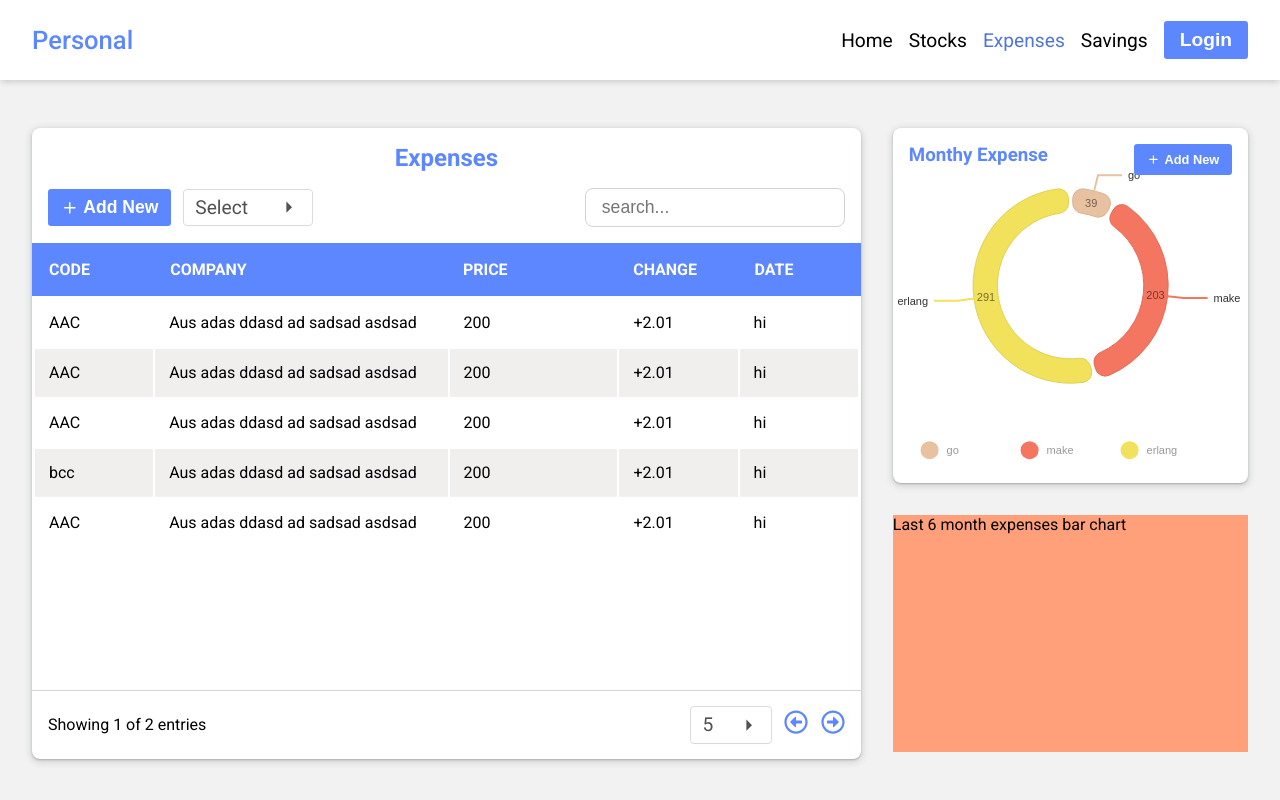
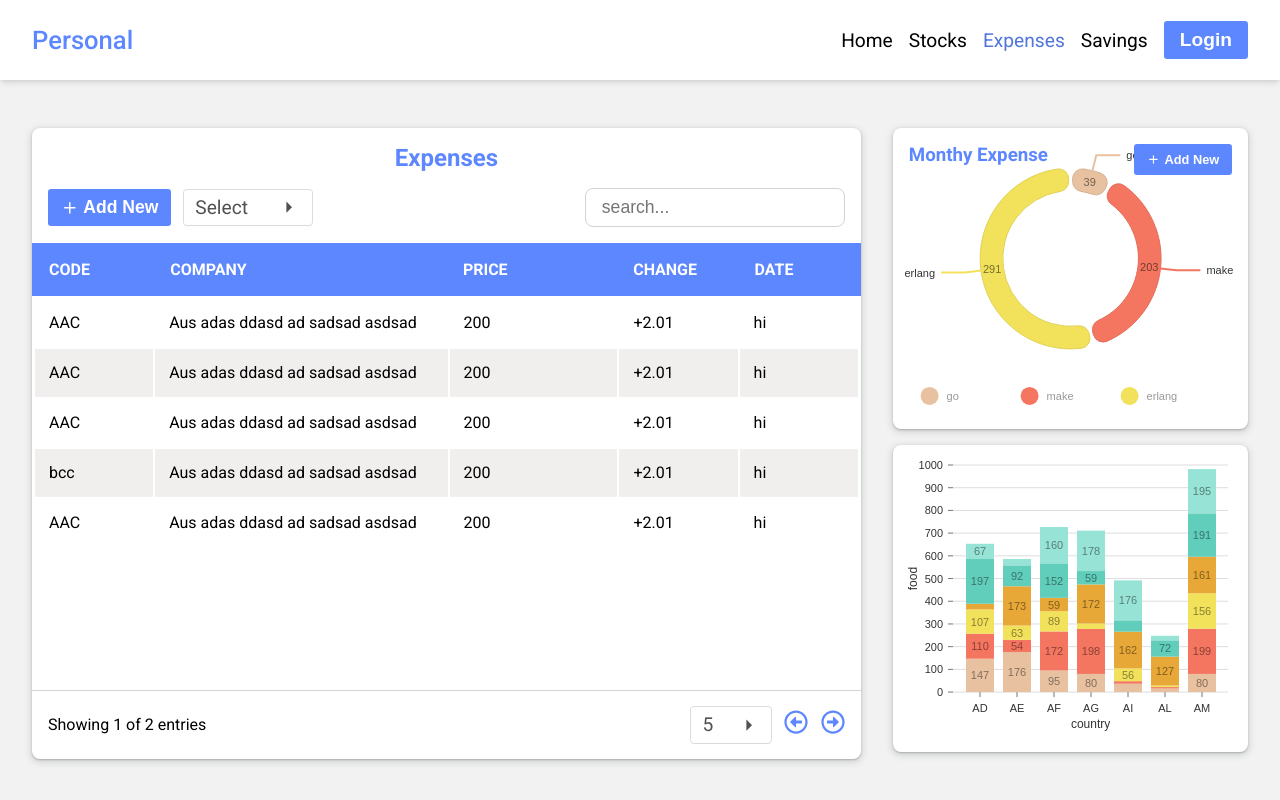
Before and after one commit to gamitej/Personal-Investment, a React (Vite) app in the folder client/: page /expenses in a window 1280 px wide. Built offline with nearby package versions, Linux system fonts and the light colour scheme.

Commit message:
NEW : nivo bar chart

```diff
--- /dev/null
+++ b/client/src/components/charts/BarChartNivo.tsx
@@ -0,0 +1,84 @@
+import { FC } from "react";
+import { ResponsiveBar } from "@nivo/bar";
+
+interface BarChartNivoProps {
+  data: any;
+  keys: string[];
+  fillData?: any;
+  indexBy: string;
+  padding?: number;
+}
+
+const BarChartNivo: FC<BarChartNivoProps> = ({
+  data = [],
+  keys = [],
+  fillData = [],
+  padding = 0.25,
+  indexBy = "country",
+}) => (
+  <ResponsiveBar
+    data={data}
+    padding={padding}
+    indexBy={indexBy}
+    colors={{ scheme: "nivo" }}
+    valueScale={{ type: "linear" }}
+    indexScale={{ type: "band", round: true }}
+    margin={{ top: 20, right: 20, bottom: 60, left: 60 }}
+    keys={keys}
+    defs={[
+      {
+        id: "dots",
+        type: "patternDots",
+        background: "inherit",
+        color: "#38bcb2",
+        size: 4,
+        padding: 1,
+        stagger: true,
+      },
+      {
+        id: "lines",
+        type: "patternLines",
+        background: "inherit",
+        color: "#eed312",
+        rotation: -45,
+        lineWidth: 6,
+        spacing: 10,
+      },
+    ]}
+    fill={fillData}
+    axisTop={null}
+    axisRight={null}
+    axisBottom={{
+      tickSize: 5,
+      tickPadding: 5,
+      tickRotation: 0,
+      legend: "country",
+      legendPosition: "middle",
+      legendOffset: 32,
+      truncateTickAt: 0,
+    }}
+    axisLeft={{
+      tickSize: 5,
+      tickPadding: 5,
+      tickRotation: 0,
+      legend: "food",
+      legendPosition: "middle",
+      legendOffset: -40,
+      truncateTickAt: 0,
+    }}
+    labelSkipWidth={12}
+    labelSkipHeight={12}
+    labelTextColor={{
+      from: "color",
+      modifiers: [["darker", 1.6]],
+    }}
+    legends={[]}
+    role="application"
+    ariaLabel="Nivo bar chart demo"
+    barAriaLabel={(e) =>
+      e.id + ": " + e.formattedValue + " in country: " + e.indexValue
+    }
+  />
+);
+
+export default BarChartNivo;
--- a/client/src/pages/Expenses/Expenses.scss
+++ b/client/src/pages/Expenses/Expenses.scss
@@ -30,10 +30,10 @@
       height: calc(100vh - 11rem);
       display: flex;
       flex-direction: column;
-      gap: 2rem;
+      gap: 1rem;
 
       .expense-right-top {
-        height: 60%;
+        height: 49%;
         width: 100%;
         position: relative;
         border-radius: 0.5rem;
@@ -56,8 +56,12 @@
       }
 
       .expense-right-bottom {
-        height: 40%;
-        background-color: lightsalmon;
+        height: 50%;
+        width: 100%;
+        border-radius: 0.5rem;
+        background-color: #ffffff;
+        box-shadow: rgba(60, 64, 67, 0.3) 0px 1px 2px 0px,
+          rgba(60, 64, 67, 0.15) 0px 2px 6px 2px;
       }
     }
   }
--- /dev/null
+++ b/client/src/pages/Expenses/LastSixMonth.tsx
@@ -0,0 +1,120 @@
+import BarChartNivo from "@/components/charts/BarChartNivo";
+
+const data = [
+  {
+    country: "AD",
+    "hot dog": 147,
+    "hot dogColor": "hsl(353, 70%, 50%)",
+    burger: 110,
+    burgerColor: "hsl(282, 70%, 50%)",
+    sandwich: 107,
+    sandwichColor: "hsl(97, 70%, 50%)",
+    kebab: 25,
+    kebabColor: "hsl(13, 70%, 50%)",
+    fries: 197,
+    friesColor: "hsl(275, 70%, 50%)",
+    donut: 67,
+    donutColor: "hsl(95, 70%, 50%)",
+  },
+  {
+    country: "AE",
+    "hot dog": 176,
+    "hot dogColor": "hsl(335, 70%, 50%)",
+    burger: 54,
+    burgerColor: "hsl(334, 70%, 50%)",
+    sandwich: 63,
+    sandwichColor: "hsl(233, 70%, 50%)",
+    kebab: 173,
+    kebabColor: "hsl(29, 70%, 50%)",
+    fries: 92,
+    friesColor: "hsl(250, 70%, 50%)",
+    donut: 28,
+    donutColor: "hsl(302, 70%, 50%)",
+  },
+  {
+    country: "AF",
+    "hot dog": 95,
+    "hot dogColor": "hsl(192, 70%, 50%)",
+    burger: 172,
+    burgerColor: "hsl(62, 70%, 50%)",
+    sandwich: 89,
+    sandwichColor: "hsl(353, 70%, 50%)",
+    kebab: 59,
+    kebabColor: "hsl(57, 70%, 50%)",
+    fries: 152,
+    friesColor: "hsl(258, 70%, 50%)",
+    donut: 160,
+    donutColor: "hsl(177, 70%, 50%)",
+  },
+  {
+    country: "AG",
+    "hot dog": 80,
+    "hot dogColor": "hsl(13, 70%, 50%)",
+    burger: 198,
+    burgerColor: "hsl(200, 70%, 50%)",
+    sandwich: 24,
+    sandwichColor: "hsl(91, 70%, 50%)",
+    kebab: 172,
+    kebabColor: "hsl(301, 70%, 50%)",
+    fries: 59,
+    friesColor: "hsl(75, 70%, 50%)",
+    donut: 178,
+    donutColor: "hsl(275, 70%, 50%)",
+  },
+  {
+    country: "AI",
+    "hot dog": 37,
+    "hot dogColor": "hsl(51, 70%, 50%)",
+    burger: 11,
+    burgerColor: "hsl(244, 70%, 50%)",
+    sandwich: 56,
+    sandwichColor: "hsl(150, 70%, 50%)",
+    kebab: 162,
+    kebabColor: "hsl(12, 70%, 50%)",
+    fries: 50,
+    friesColor: "hsl(25, 70%, 50%)",
+    donut: 176,
+    donutColor: "hsl(81, 70%, 50%)",
+  },
+  {
+    country: "AL",
+    "hot dog": 16,
+    "hot dogColor": "hsl(335, 70%, 50%)",
+    burger: 6,
+    burgerColor: "hsl(347, 70%, 50%)",
+    sandwich: 7,
+    sandwichColor: "hsl(48, 70%, 50%)",
+    kebab: 127,
+    kebabColor: "hsl(43, 70%, 50%)",
+    fries: 72,
+    friesColor: "hsl(121, 70%, 50%)",
+    donut: 20,
+    donutColor: "hsl(228, 70%, 50%)",
+  },
+  {
+    country: "AM",
+    "hot dog": 80,
+    "hot dogColor": "hsl(219, 70%, 50%)",
+    burger: 199,
+    burgerColor: "hsl(223, 70%, 50%)",
+    sandwich: 156,
+    sandwichColor: "hsl(51, 70%, 50%)",
+    kebab: 161,
+    kebabColor: "hsl(290, 70%, 50%)",
+    fries: 191,
+    friesColor: "hsl(360, 70%, 50%)",
+    donut: 195,
+    donutColor: "hsl(265, 70%, 50%)",
+  },
+];
+
+const keys = ["hot dog", "burger", "sandwich", "kebab", "fries", "donut"];
+
+const LastSixMonth = () => {
+  /**
+   * TSX
+   */
+  return <BarChartNivo keys={keys} indexBy="country" data={data} />;
+};
+
+export default LastSixMonth;
--- a/client/src/pages/Expenses/index.tsx
+++ b/client/src/pages/Expenses/index.tsx
@@ -4,6 +4,7 @@ import ExpenseTable from "./ExpenseTable";
 import MajorExpense from "./MajorExpense";
 import { useState } from "react";
 import AddButton from "@/components/button/AddButton";
+import LastSixMonth from "./LastSixMonth";
 
 const Expenses = () => {
   const [isModalOpen, setIsModalOpen] = useState(false);
@@ -29,7 +30,7 @@ const Expenses = () => {
             </div>
           </div>
           <div className="expense-right-bottom">
-            <div>Last 6 month expenses bar chart</div>
+            <LastSixMonth />
           </div>
         </div>
       </div>
```
